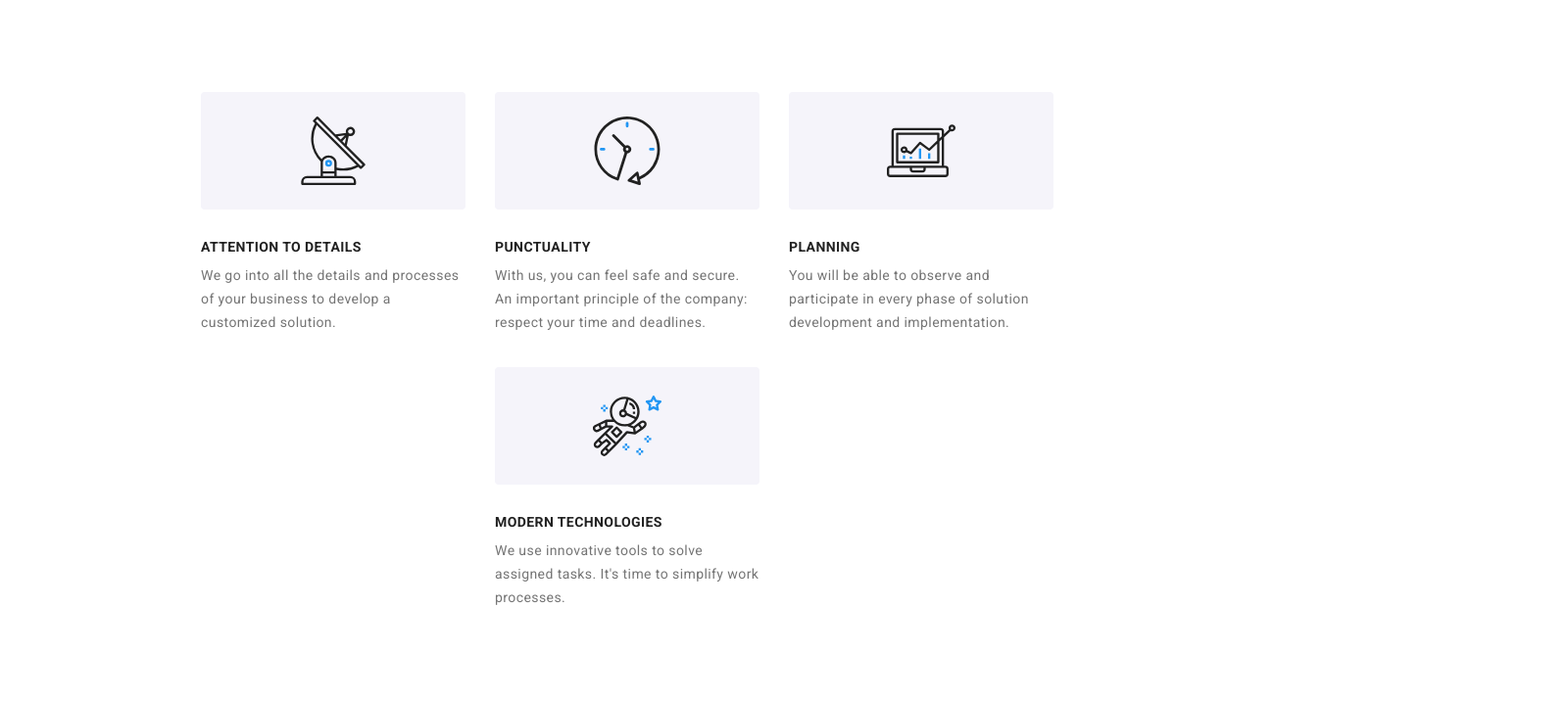
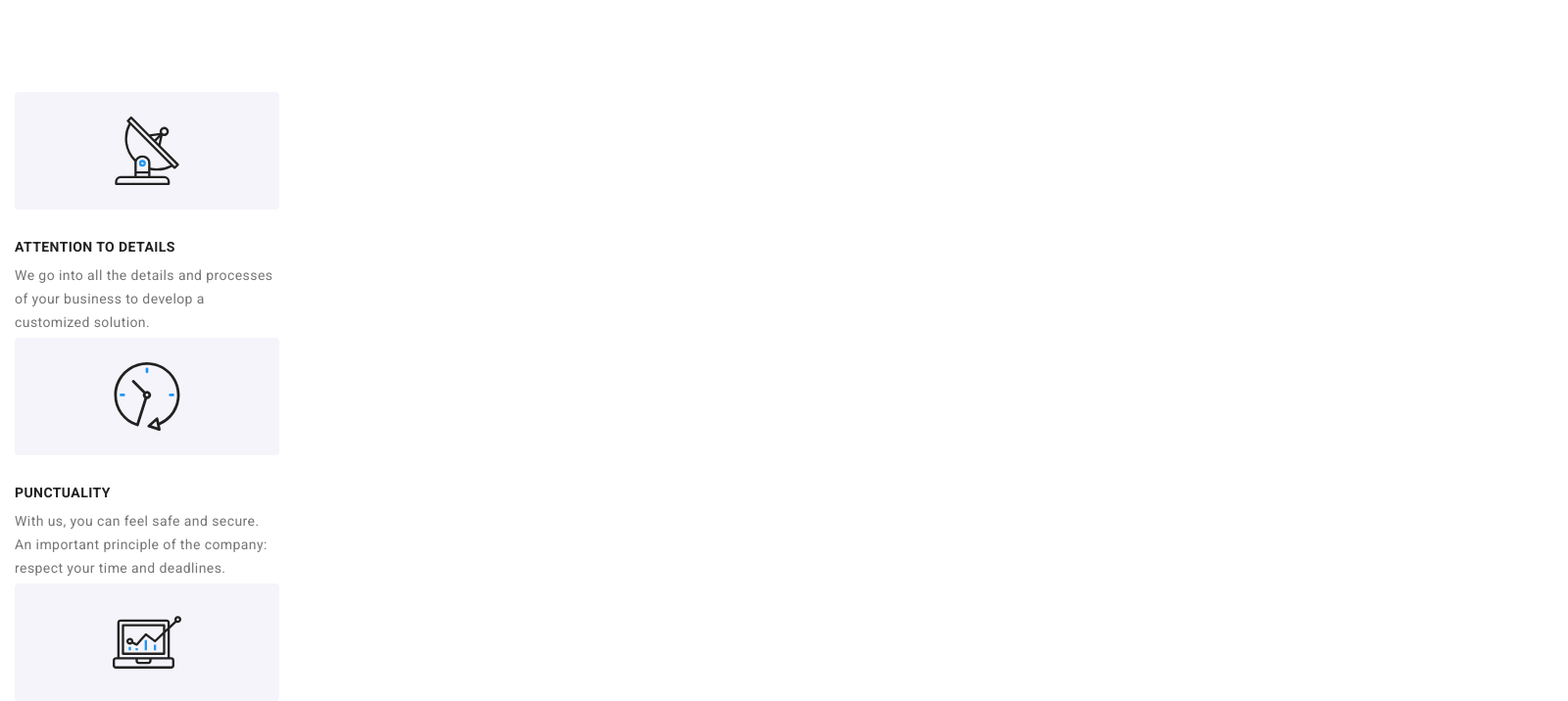
Before and after one commit to danretegan/webstudio, a plain HTML site: page index.html in a window 1280 px wide. Shown: the part 680-1396 px from the top of the page at 98% size, 1600 px wide, since content can reach past the window. Drawn offline with Linux system fonts and the light colour scheme.

Commit message:
Attention to details setup.

```diff
--- a/css/styles.css
+++ b/css/styles.css
@@ -45,6 +45,7 @@ img {
 
 .container {
   margin: 0 auto;
+  padding: 0 15px;
   width: 100%;
 }
 
@@ -362,14 +363,10 @@ img {
 }
 
 /* ATTENTION TO DETAILS advertising Section*/
+
 .big-icons-list {
-  display: flex;
-  flex-wrap: wrap;
-  gap: 30px;
-  justify-content: center;
-  margin: 0 auto;
-  padding: 0 15px;
-  width: 100%;
+  margin: 0;
+  padding: 0;
 }
 
 .big-icon-area {
@@ -379,8 +376,7 @@ img {
   display: flex;
   height: 120px;
   justify-content: center;
-  margin: 0;
-  width: 450px;
+  margin-bottom: 30px;
 }
 
 .advertising-title {
@@ -388,21 +384,19 @@ img {
   font-size: 14px;
   font-weight: 700;
   letter-spacing: 0.42px;
+  margin: 0 0 10px 0;
   margin: 30px 0 10px 0;
   text-align: center;
   text-transform: uppercase;
-  width: 450px;
 }
 
 .advertising-text {
   color: var(--text-contacts-color);
-  flex-shrink: 0;
   font-size: 14px;
-  height: 75px;
+  height: 50px;
   letter-spacing: 0.42px;
   line-height: 1.71;
-  margin: 0;
-  width: 450px;
+  margin: 0 0 30px 0;
 }
 
 /* What we do Section */
--- a/index.html
+++ b/index.html
@@ -198,7 +198,7 @@
       <!-- ATTENTION TO DETAILS - advertising Section -->
 
       <section class="section94px">
-        <div class="big-icon-section">
+        <div class="big-icon-section container">
           <ul class="big-icons-list">
             <li class="advertising-card">
               <div class="big-icon-area">
@@ -215,7 +215,7 @@
               </div>
             </li>
 
-            <li class="">
+            <li class="advertising-card">
               <div class="big-icon-area">
                 <svg width="70px" height="70px">
                   <use href="./images/icons.svg#icon-clock"></use>
@@ -230,7 +230,7 @@
               </div>
             </li>
 
-            <li class="">
+            <li class="advertising-card">
               <div class="big-icon-area">
                 <svg width="70px" height="70px">
                   <use href="./images/icons.svg#icon-diagram"></use>
@@ -245,7 +245,7 @@
               </div>
             </li>
 
-            <li class="">
+            <li class="advertising-card">
               <div class="big-icon-area">
                 <svg width="70px" height="70px">
                   <use href="./images/icons.svg#icon-astronaut"></use>
```
